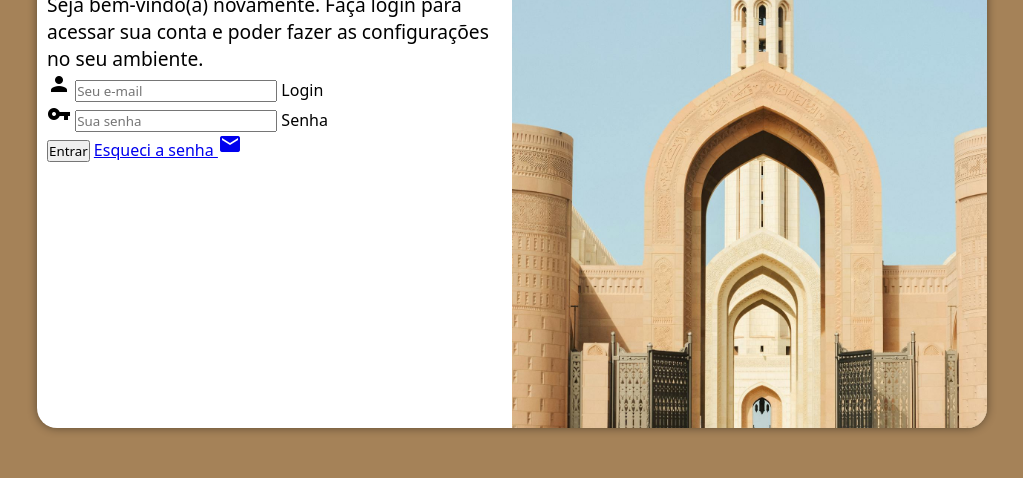
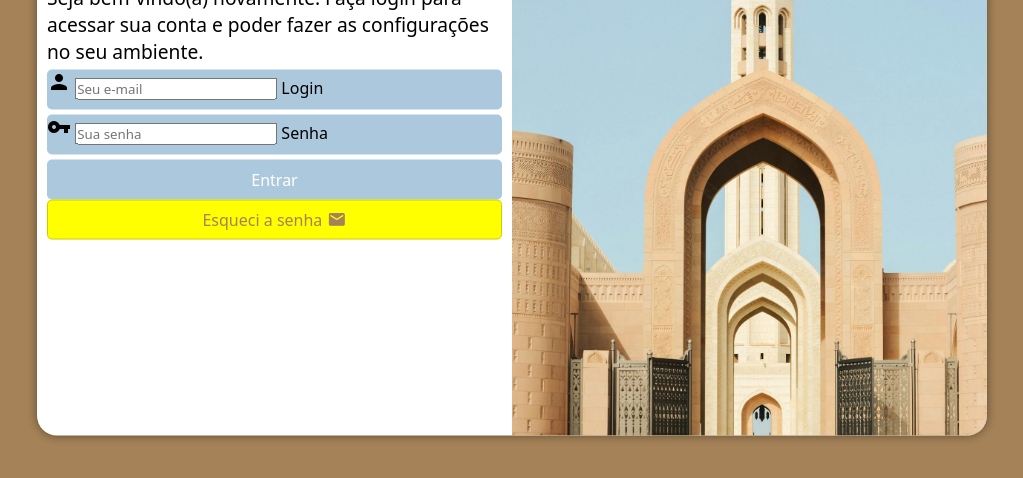
Before and after one commit to thalyson123ui/projeto-login, a plain HTML site: page index.html in a window 1280 px wide. Shown: the part 222-700 px from the top of the page, without its empty margins (128-1151 px from the left). Drawn offline with Linux system fonts and the light colour scheme.

Commit message:
adicionei o botao e o estilo

```diff
--- a/estilos/style.css
+++ b/estilos/style.css
@@ -1,7 +1,7 @@
 @charset "utf-8";
 
 /*
-    palera de cores
+    Paleta de cores:
     #E1C095
     #A58258
     #ACC8DD
@@ -9,15 +9,14 @@
 
 * {
     font-family: system-ui, -apple-system, BlinkMacSystemFont, 'Segoe UI', Roboto, Oxygen, Ubuntu, Cantarell, 'Open Sans', 'Helvetica Neue', sans-serif;
-    padding: 0px;
-    margin: 0px;
+    padding: 0;
+    margin: 0;
     box-sizing: border-box;
 }
 
 body, html {
     background-color: #A58258;
-    height: 100vh;
-    width: 100vw;
+    min-height: 100vh;
 }
 
 main {
@@ -35,12 +34,12 @@ section#login {
 
     background-color: white;
     width: 250px;
-    height: 500px;
+    height: 515px;
     border-radius: 20px;
-    box-shadow: 0px 0px 10px rgba(0, 0, 0, 0.450);
+    box-shadow: 0px 0px 10px rgba(0, 0, 0, 0.45);
 
-    transition: width 2s, heigth 1s;
-    transition-timing-function: case;
+    transition: width 2s, height 1s;
+    transition-timing-function: ease;
 }
 
 section#login > div#imagem {
@@ -64,3 +63,63 @@ div#formulario > h1 {
 div#formulario > p {
     font-size: 0.8em;
 }
+
+form > div.campo {
+    background-color: #ACC8DD;
+    width: 100%;
+    height: 40px;
+    border-radius: 5px;
+    margin: 5px 0;
+}
+
+form > label {
+    visibility: hidden;
+    position: absolute;
+}
+
+form > input[type=submit] {
+    display: block;
+    font-size: 1em;
+    width: 100%;
+    height: 40px;
+    background-color: #ACC8DD;
+    color: white;
+    border: none;
+    border-radius: 5px;
+    cursor: pointer;
+    transition: background-color 0.3s ease;
+}
+
+form > input[type=submit]:hover {
+    background-color: #A58258;
+}
+
+form > input[type=submit]:active {
+    background-color: #8A6D4F;
+}
+
+form a.botao {
+    display: flex;
+    justify-content: center;
+    align-items: center;
+    gap: 5px; /* Espaço entre o texto e o ícone */
+    font-size: 1em;
+    width: 100%;
+    height: 40px;
+    background-color: yellow;
+    color: #A58258;
+    border: 1px solid #cccc00;
+    cursor: pointer;
+    border-radius: 5px;
+    text-decoration: none;
+    transition: background-color 0.3s ease;
+}
+
+form a.botao:hover {
+    background-color: #E1C095;
+    color: white;
+}
+
+form a.botao i {
+    font-size: 1.2em;
+}
--- a/index.html
+++ b/index.html
@@ -31,9 +31,10 @@
                     </div>
 
                     <input type="submit" value="Entrar">
-                    <a href="esqueci.html">
+                    <a href="esqueci.html" class="botao">
                         Esqueci a senha <i class="material-icons">mail</i>
                     </a>
+
                 </form>
             </div>
         </section>
```
